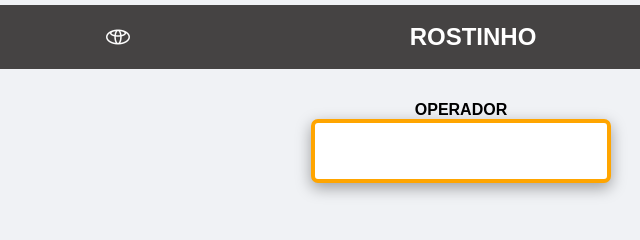
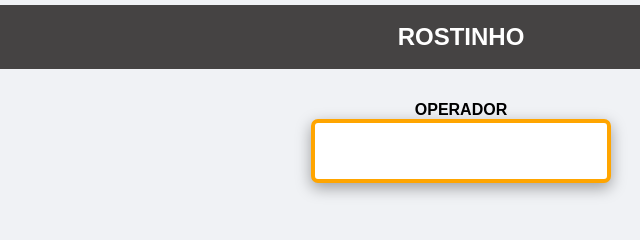
Before and after one commit to Matusalenda/RostinhoAPK, a website with bundled scripts: page www/index.html in a window 1280 px wide. Shown: the top 240 px of the page, 179-819 px from the left. Built offline with nearby package versions, Linux system fonts and the light colour scheme.

Commit message:
init: first commit

```diff
--- a/www/index.html
+++ b/www/index.html
@@ -26,10 +26,7 @@ Developed by: Marcos Matusalem - 2026 -->
     <!--  VIEW 1 - Operator name input -->
     <div class="view-container">
       <header class="top">
-        <img src="src/img/toyota-logo.png" alt="toyota-logo" /><span
-          >ROSTINHO</span
-        >
-        <div class="btns_invisible"></div>
+        <span>ROSTINHO</span>
       </header>
       <div class="inputNAME">
         <div class="input-group">
```
